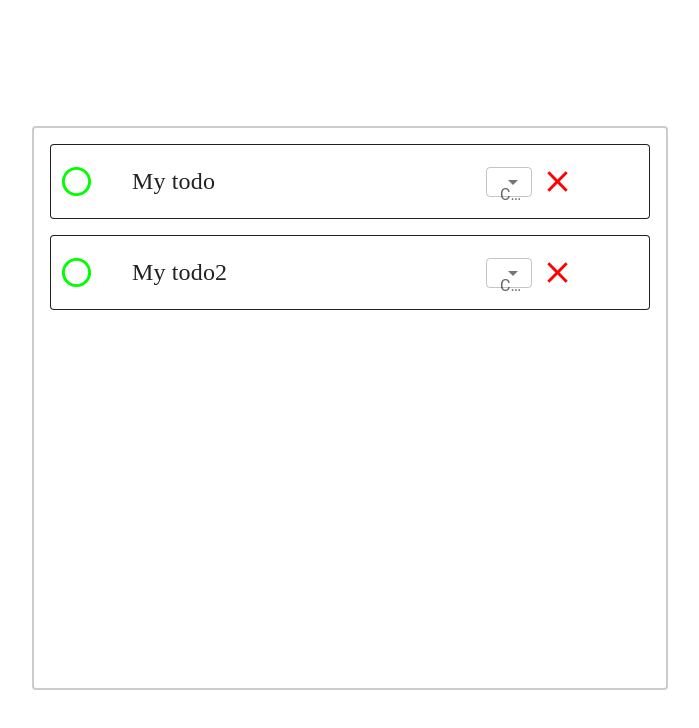
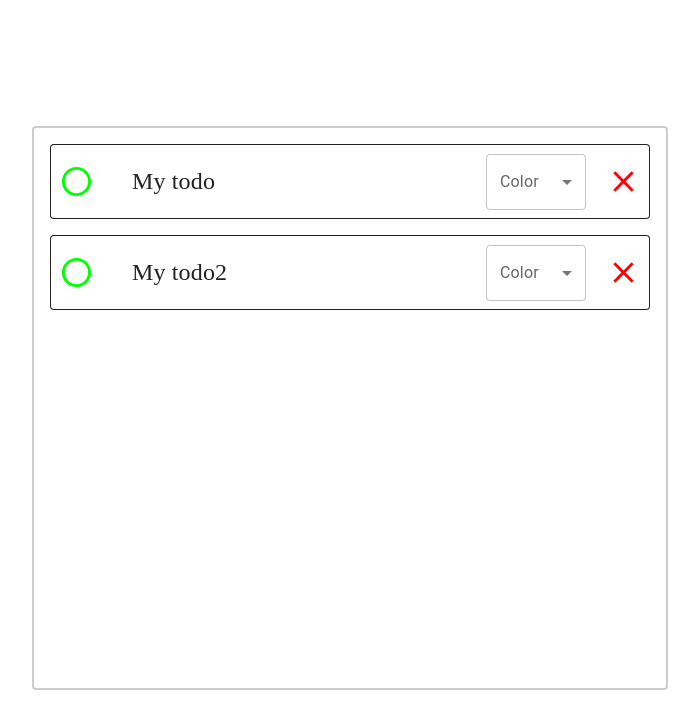
Before and after one commit to ar1elk/todo-list-client, a React (Create React App) app: page / in a window 1280 px wide. Shown: the top 728 px of the page, without its empty margins (290-989 px from the left). Built offline with nearby package versions, Linux system fonts and the light colour scheme.

Commit message:
Pushed remove todo button to the left and fixed spacing

```diff
--- a/src/styles/todoStyles.ts
+++ b/src/styles/todoStyles.ts
@@ -15,6 +15,7 @@ export const CompleteTodoButton = styled(IconButton)`
 
 export const RemoveTodoButton = styled(IconButton)`
   color: ${(props) => (props.value || "red") as Color};
+  margin-left: auto;
 `;
 
 type TodoTextProps = Omit<TextFieldProps, "borderColor"> & {
@@ -25,6 +26,7 @@ export const TodoText = styled(TextField)<TodoTextProps>`
   & .MuiInputBase-input {
     font-size: 1.5rem;
     font-family: Assistant;
+    color: ${(props) => props.borderColor as Color};
   }
   & .MuiOutlinedInput-root.Mui-focused .MuiOutlinedInput-notchedOutline,
   & .MuiOutlinedInput-root:hover .MuiOutlinedInput-notchedOutline {
@@ -34,7 +36,8 @@ export const TodoText = styled(TextField)<TodoTextProps>`
     transition: border-color 300ms;
     border-color: transparent;
   }
-  max-width: calc(100% - 230px);
+  max-width: calc(100% - 250px);
+  margin-right: 20px;
   padding-top: 8px;
   padding-bottom: 8px;
 `;
@@ -57,10 +60,8 @@ export const ColorSelection = styled(Select)`
   &:focus {
     outline: 2px solid ${(props) => props.value as Color};
   }
-
   &.MuiOutlinedInput-root .MuiOutlinedInput-notchedOutline {
     border-color: ${(props) => props.value as Color};
   }
-  height: 30px;
-  margin-left: auto;
+  min-width: 100px;
 `;
```
